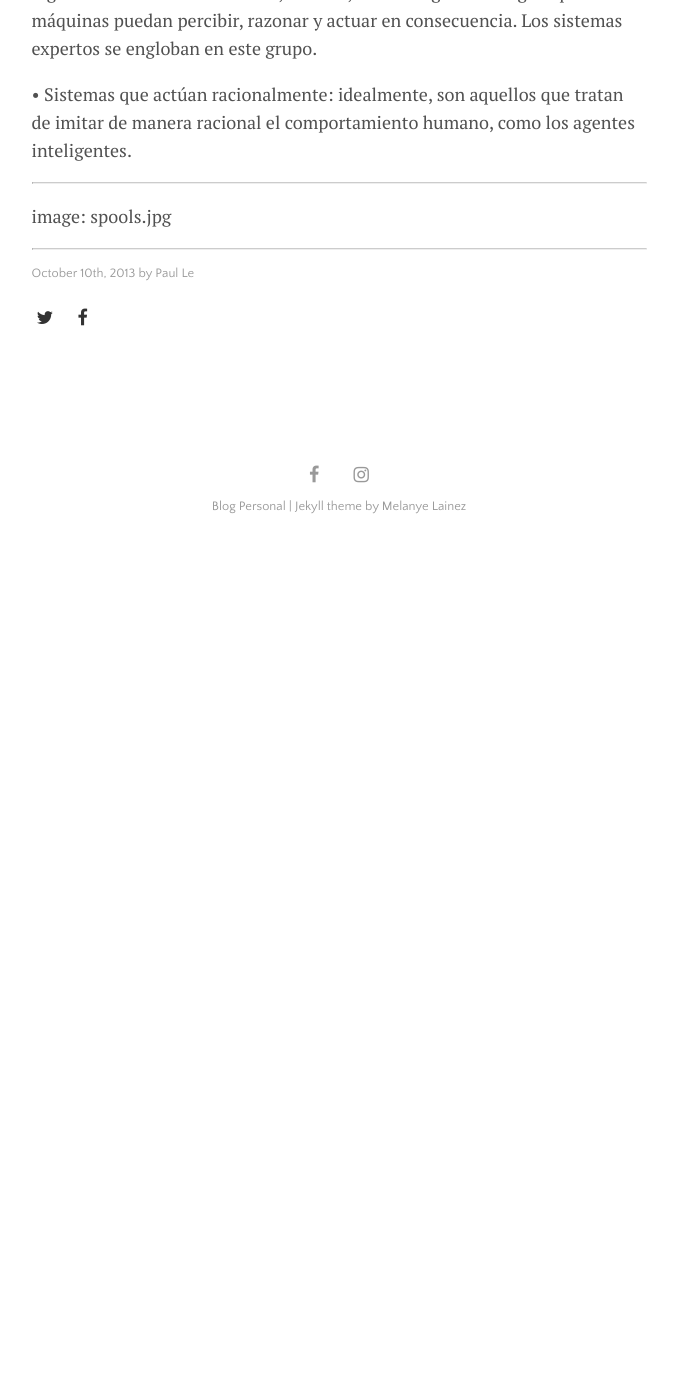
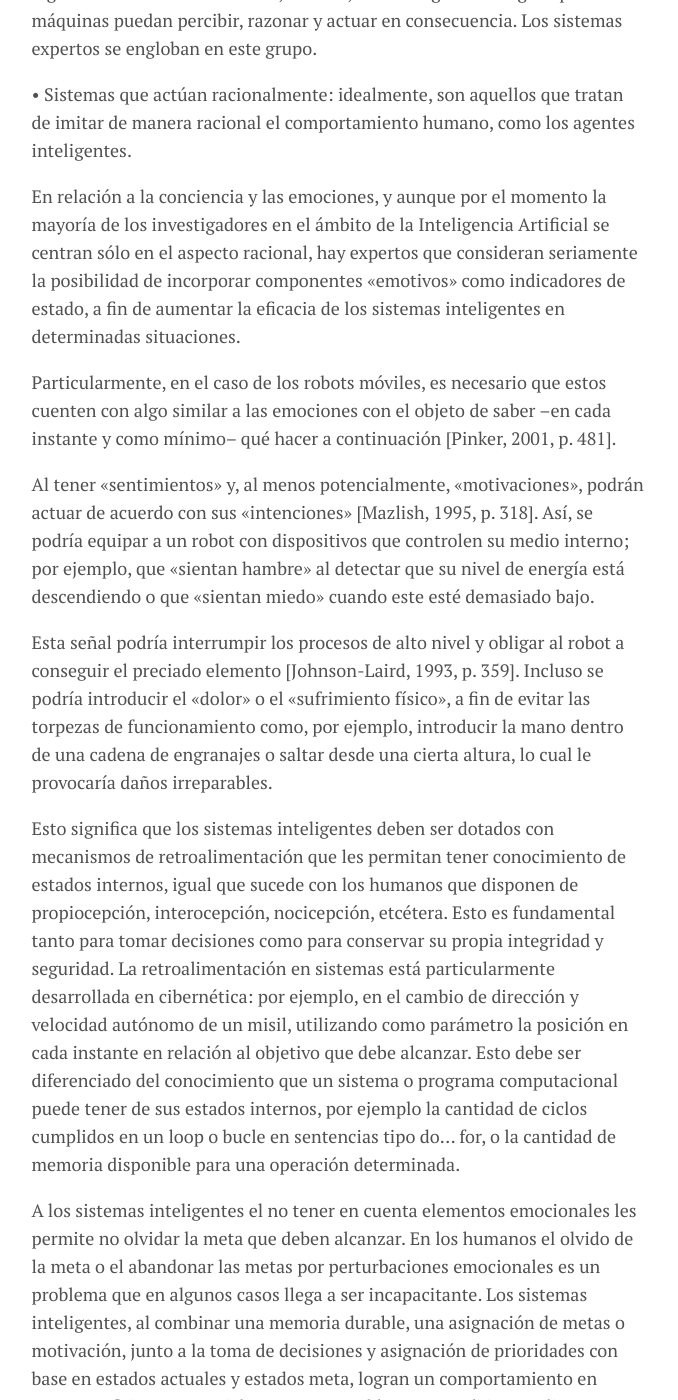
Before and after one commit to MelanyeLainez/m_blog_, a Jekyll site: the page built from _posts/2013-10-10-La Inteligencia Artificial.md, in a window 1280 px wide and 1400 px high, scrolled down 1035 px. Shown: the whole window, without its empty margins (301-979 px from the left). Built offline with Jekyll 4.4.1, drawn with Linux system fonts in a browser that asks for light colours; before the commit the page ends 1587 px from its top, so only the background shows below that; some of the changed text lies outside the part shown.

Commit message:
Update 2013-10-10-La Inteligencia Artificial.md

```diff
--- a/_posts/2013-10-10-La Inteligencia Artificial.md
+++ b/_posts/2013-10-10-La Inteligencia Artificial.md
@@ -21,7 +21,18 @@ Los expertos en ciencias de la computación Stuart Russell y Peter Norvig difere
 
 •	Sistemas que actúan racionalmente: idealmente, son aquellos que tratan de imitar de manera racional el comportamiento humano, como los agentes inteligentes.
 
----
-image: spools.jpg
+En relación a la conciencia y las emociones, y aunque por el momento la mayoría de los investigadores en el ámbito de la Inteligencia Artificial se centran sólo en el aspecto racional, hay expertos que consideran seriamente la posibilidad de incorporar componentes «emotivos» como indicadores de estado, a fin de aumentar la eficacia de los sistemas inteligentes en determinadas situaciones.
 
----
+Particularmente, en el caso de los robots móviles, es necesario que estos cuenten con algo similar a las emociones con el objeto de saber –en cada instante y como mínimo– qué hacer a continuación [Pinker, 2001, p. 481].
+
+Al tener «sentimientos» y, al menos potencialmente, «motivaciones», podrán actuar de acuerdo con sus «intenciones» [Mazlish, 1995, p. 318]. Así, se podría equipar a un robot con dispositivos que controlen su medio interno; por ejemplo, que «sientan hambre» al detectar que su nivel de energía está descendiendo o que «sientan miedo» cuando este esté demasiado bajo.
+
+Esta señal podría interrumpir los procesos de alto nivel y obligar al robot a conseguir el preciado elemento [Johnson-Laird, 1993, p. 359]. Incluso se podría introducir el «dolor» o el «sufrimiento físico», a fin de evitar las torpezas de funcionamiento como, por ejemplo, introducir la mano dentro de una cadena de engranajes o saltar desde una cierta altura, lo cual le provocaría daños irreparables.
+
+Esto significa que los sistemas inteligentes deben ser dotados con mecanismos de retroalimentación que les permitan tener conocimiento de estados internos, igual que sucede con los humanos que disponen de propiocepción, interocepción, nocicepción, etcétera. Esto es fundamental tanto para tomar decisiones como para conservar su propia integridad y seguridad. La retroalimentación en sistemas está particularmente desarrollada en cibernética: por ejemplo, en el cambio de dirección y velocidad autónomo de un misil, utilizando como parámetro la posición en cada instante en relación al objetivo que debe alcanzar. Esto debe ser diferenciado del conocimiento que un sistema o programa computacional puede tener de sus estados internos, por ejemplo la cantidad de ciclos cumplidos en un loop o bucle en sentencias tipo do... for, o la cantidad de memoria disponible para una operación determinada.
+
+A los sistemas inteligentes el no tener en cuenta elementos emocionales les permite no olvidar la meta que deben alcanzar. En los humanos el olvido de la meta o el abandonar las metas por perturbaciones emocionales es un problema que en algunos casos llega a ser incapacitante. Los sistemas inteligentes, al combinar una memoria durable, una asignación de metas o motivación, junto a la toma de decisiones y asignación de prioridades con base en estados actuales y estados meta, logran un comportamiento en extremo eficiente, especialmente ante problemas complejos y peligrosos.
+
+En síntesis, lo racional y lo emocional están de tal manera interrelacionados entre sí, que se podría decir que no sólo no son aspectos contradictorios sino que son –hasta cierto punto– complementarios.
+
+Entonces nos planteamos la siguiente pregunta ¿Podrá adquirir consciencia la inteligencia artificial? La posibilidad de crear máquinas conscientes es inquietante. Sin embargo, está lejos de convertirse en realidad. Por ahora, solo se ha logrado que algunos robots se autoidentifiquen, aunque de la misma manera que identificarían a otros, es decir, sin tener consciencia de su propio «yo». Más allá de eso, queda un vasto camino por recorrer: comprender la consciencia para traducirla a programación que volcar en las máquinas. Y la primera parte de esta labor de momento parece inabarcable.
```
